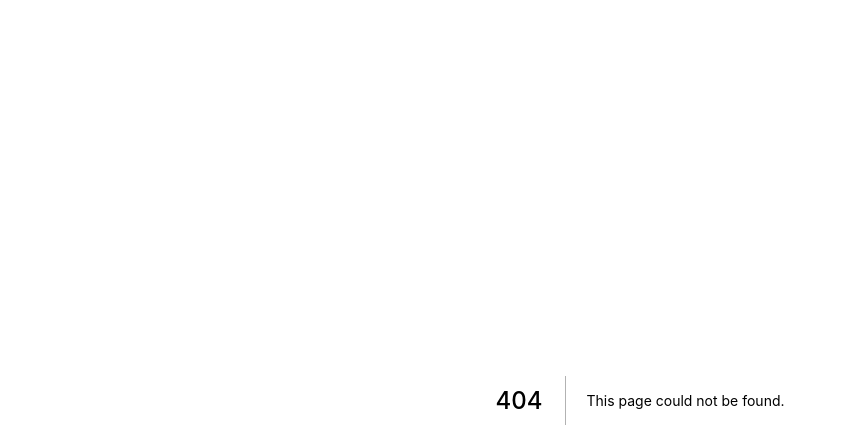
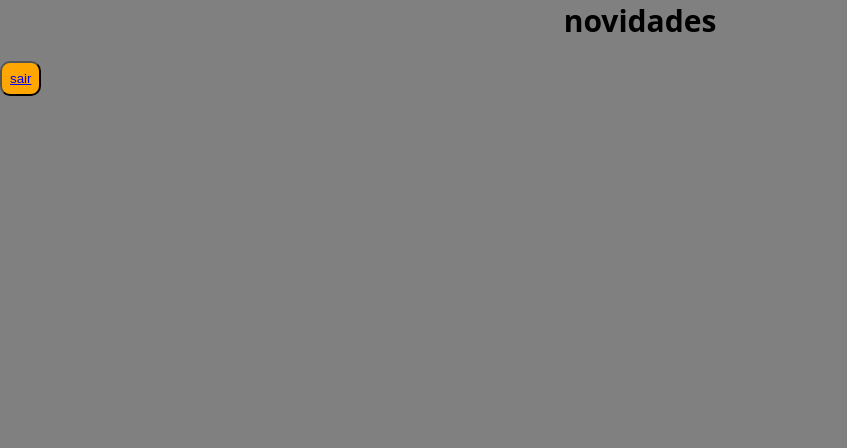
Before and after one commit to infinitspacedev/spaceblog, a Next.js app: page /curiosidades in a window 1280 px wide. Before the commit this address had no page. Shown: the top 448 px of the page, without its empty margins (0-847 px from the left). Built offline with nearby package versions, Linux system fonts and the light colour scheme.

Commit message:
curiosidades.js

```diff
--- /dev/null
+++ b/pages/curiosidades.js
@@ -0,0 +1,7 @@
+export default function Curiosidades(){
+    return(
+        <div>
+            <h1>novidades</h1><br></br><button><a href="/">sair</a></button>
+        </div>
+    )
+}
--- a/pages/index.js
+++ b/pages/index.js
@@ -46,6 +46,7 @@ export default function Home(){
 				<h2>Noticias</h2>
 				<div id='link'>
 				<a href='noticias'>Noticias ao vivo 24hs</a>
+				<a href="/curiosidades">curiosidades</a>
 
 				</div>
 
```
